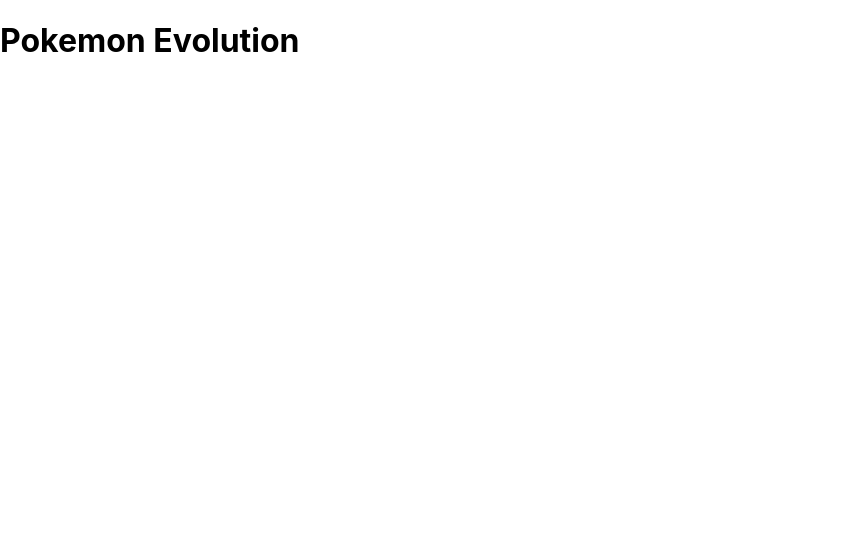
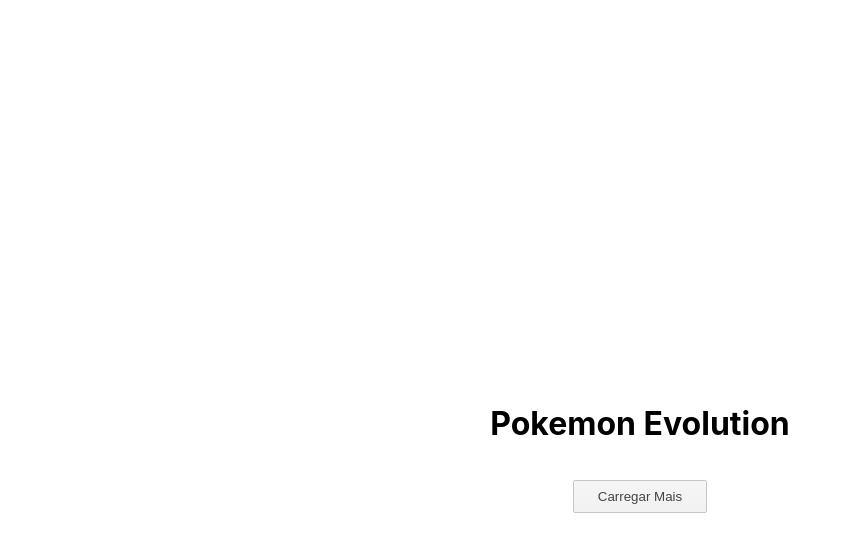
Before and after one commit to NullPointerExceptionRun/Pokedex, a React (Create React App) app: page / in a window 1280 px wide. Shown: the top 552 px of the page, without its empty margins (0-849 px from the left). Built offline with nearby package versions, Linux system fonts and the light colour scheme.

Commit message:
alterando js

```diff
--- a/src/App.js
+++ b/src/App.js
@@ -1,8 +1,14 @@
 
 function App() {
   return (
-    <div className="App">
+    <div className="app-container">
      <h1>Pokemon Evolution</h1>
+     <div className="pokemon-container">
+       <div className="all-container">
+
+       </div>
+       <button className="load-more">Carregar Mais</button>
+     </div>
     </div>
   );
 }
--- a/src/index.css
+++ b/src/index.css
@@ -40,7 +40,7 @@
 .water {
   background-color:#E0F1FD;
 }
-.app-contaner {
+.app-container {
   display: flex;
   flex-direction: column;
   align-items: center;
@@ -102,3 +102,12 @@
   cursor: pointer;
   background-color: rgba(0, 0, 0, 0.185);
 }
+.load-more {
+  background: #f5f5f5 linear-gradient(#f5f5f5,#f1f1f1) repeat-x;
+  border-radius: 2px;
+  border: 1px solid #c6c6c6;
+  color: #444;
+  padding: 0.5rem 1.5rem;
+  min-width: 50%;
+  margin-top: 1rem;
+}
```
